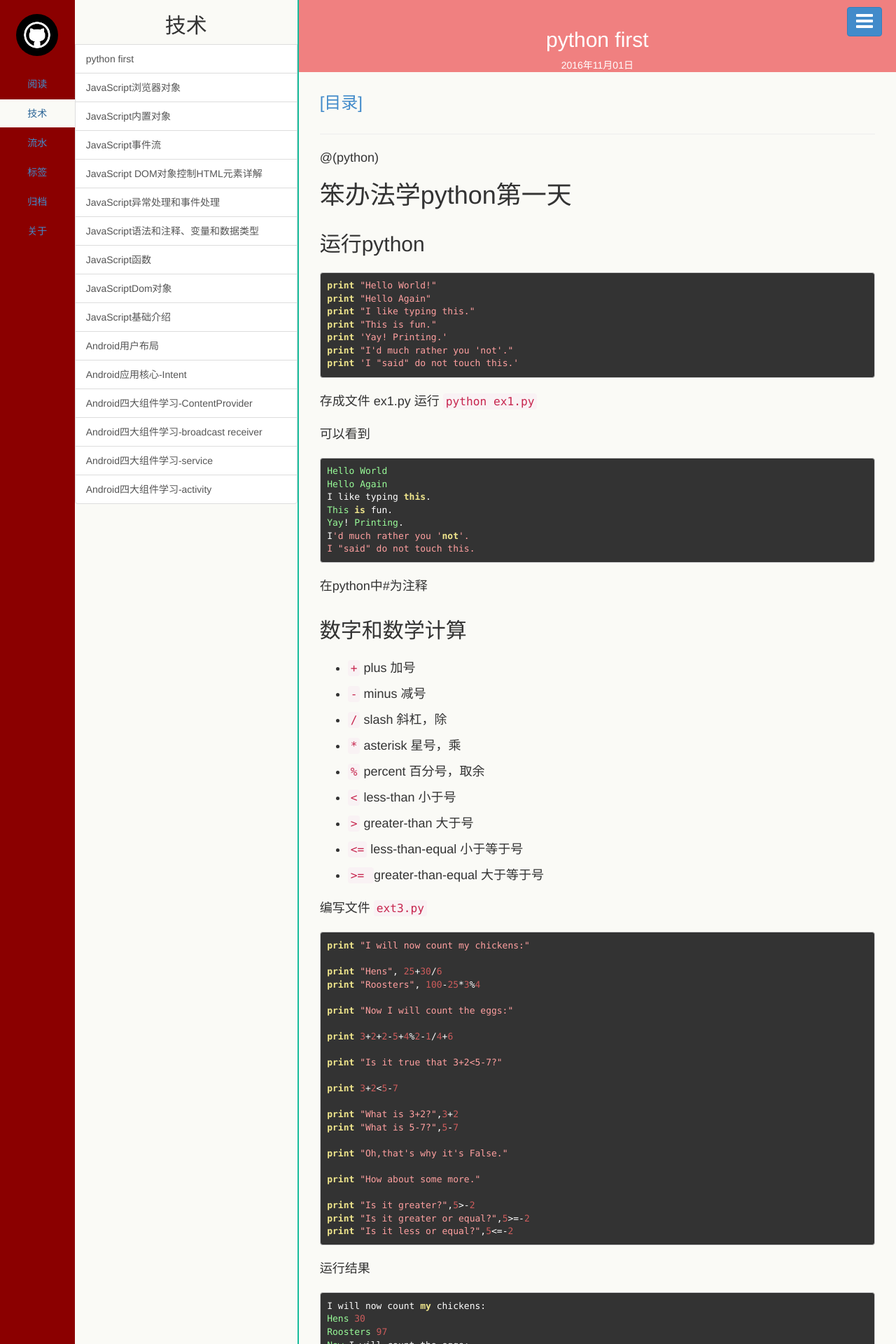
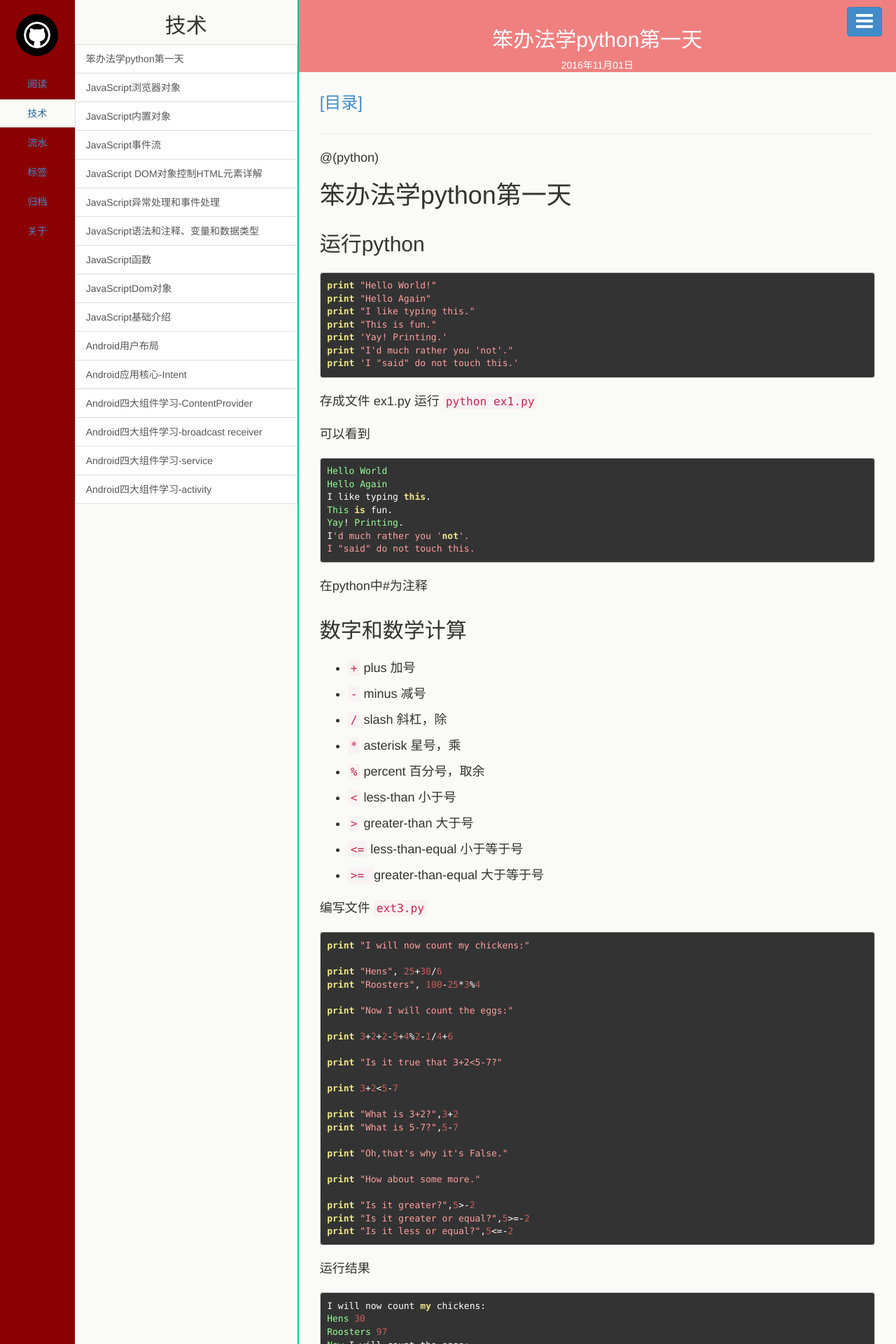
Before and after one commit to mchenyuxiang/mchenyuxiang.github.io, a Jekyll site: the page built from _posts/技术/python/2016-11-1-pythonhardfirst.md, in a window 1280 px wide. Shown: the top 1920 px of the page at 70% size. Built offline with Jekyll 4.4.1, drawn with Linux system fonts in a browser that asks for light colours.

Commit message:
add the pythonfirst

```diff
--- a/_posts/技术/python/2016-11-1-pythonhardfirst.md
+++ b/_posts/技术/python/2016-11-1-pythonhardfirst.md
@@ -1,6 +1,6 @@
 ---
 layout: post
-title: python first
+title: 笨办法学python第一天
 category: 技术
 tags: Python
 keywords: python,脚本语言
```
